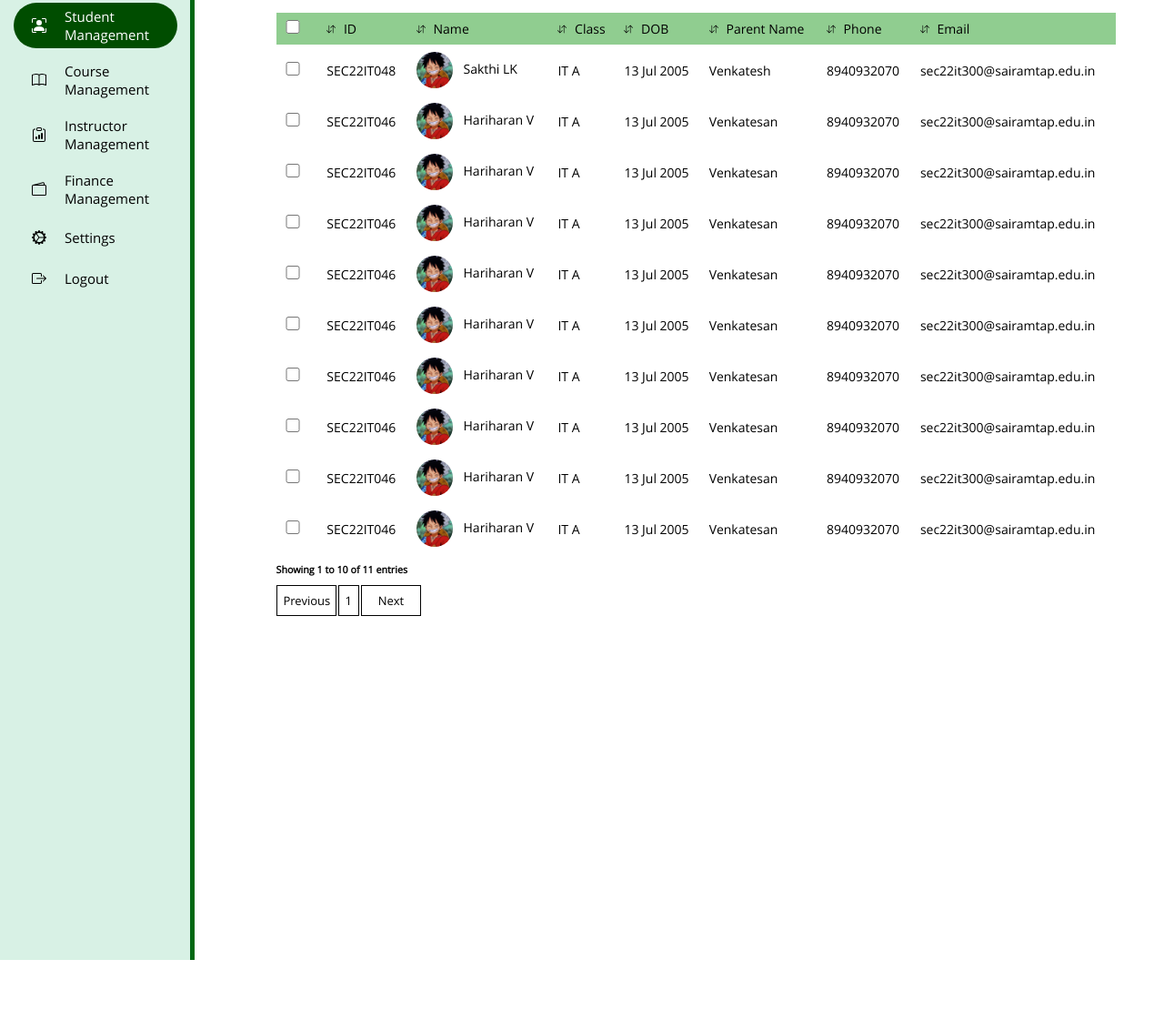
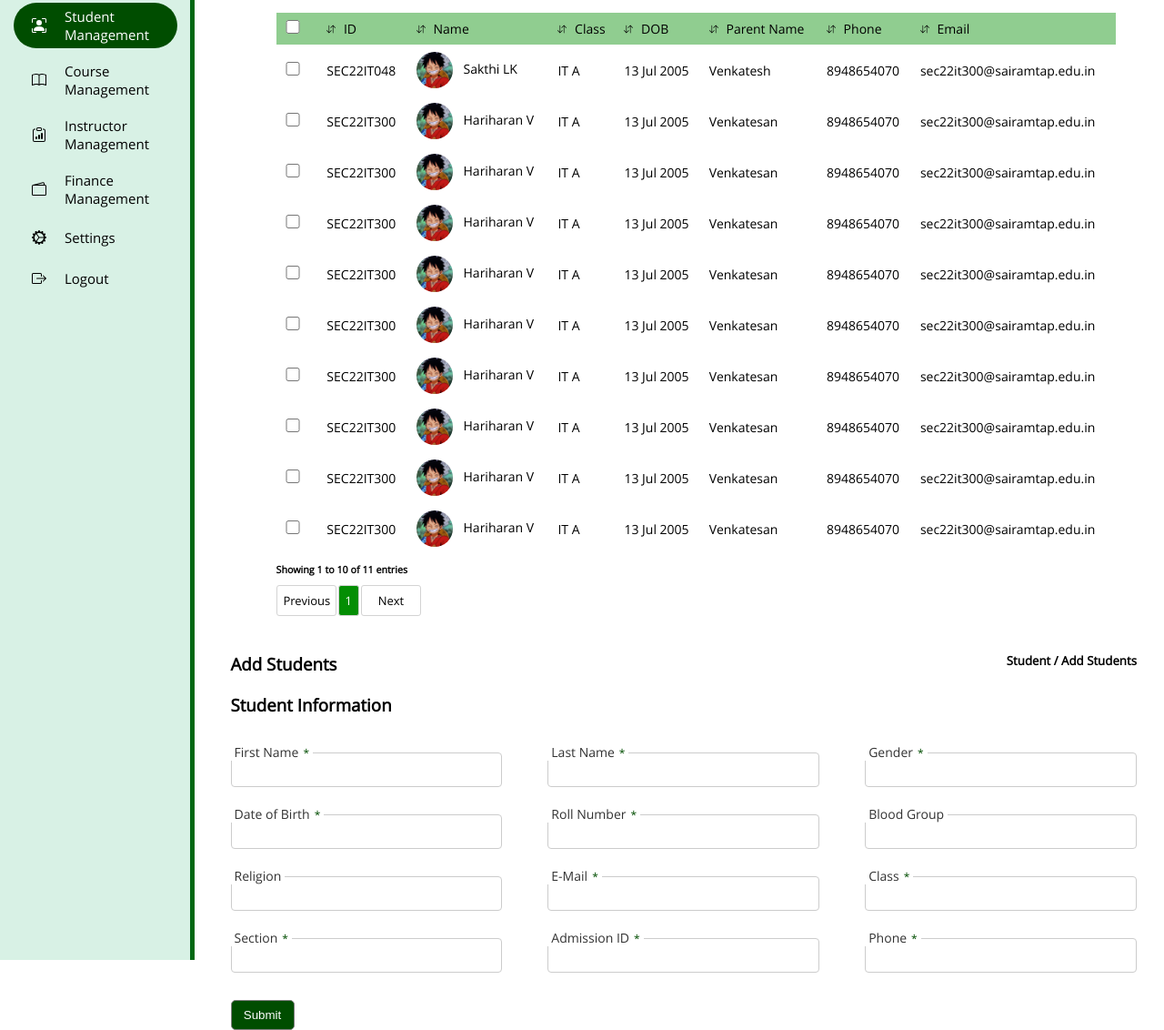
Before and after one commit to sakthilkv/Med_Coursea, a plain HTML site: page student_list.html in a window 1280 px wide. Shown: the part 318-1450 px from the top of the page at 91% size. Before the commit the page ends 1373 px from the top, so only its background shows below. Drawn offline with Linux system fonts and the light colour scheme.

Commit message:
add student

```diff
--- a/student_list.css
+++ b/student_list.css
@@ -34,6 +34,7 @@ navbar {
 navbar img {
     height: 55px;
     margin-top: 3px;
+    margin-left: 20px;
     margin-bottom: -10px;
     padding-top: 0;
     padding-bottom:  0;
@@ -361,12 +362,92 @@ input[type="checkbox"] + label {
 .pagectrl .prev, .next{
     padding: 7px;
     text-align: center;
-	border: 1px solid black;
+    border: 0.5px solid black;
+    border-radius: 3px;
     width: 50px;
 }
 .pagectrl .pageno {
     padding: 7px;
     text-align: center;
-	border: 1px solid black;
+    border: 0.5px solid lightgray;
+    border-radius: 3px;
+}
+
+.pagectrl .active {
+    background-color: #048E04;
+    color: white;
+}
+
+.studentinfo {
+	margin-top: 20px;
+}
+
+
+form {
+	margin-top: 40px;
+}
+fieldset {
+    border: none;
+    padding: 0;
+    margin-bottom: 15px;
+    width: 100%;
+    margin-right: 30px;
+    position: relative;
+}
+
+legend {
+    position: absolute;
+    top: -10px;
+    left: 0;
+    font-size: 14px;
+    color: #333;
+    background-color: white;
+    padding: 0 4px;
+    z-index: 1;
+}
+
+.form-row {
+    display: flex;
+    gap: 20px;
+    margin-bottom: 15px;
+}
+
+.form-row div {
+    position: relative;
+    flex: 1;
+}
+
+.form-row label {
+    position: absolute;
+    top: -10px; /* Adjust based on label size */
+    left: 0;
+    font-size: 14px;
+    color: #333;
+
+    padding: 0 4px;
+    z-index: 1;
+}
+
+.form-row input[type="text"] {
+    width: 100%;
+    padding: 12px 8px 8px 8px;
+    border: 1px solid #ccc;
+    border-radius: 4px;
+    box-sizing: border-box;
+    font-size: 14px;
+}
+
+.mandatory {
+	color: #004D00;
+	font-size: 12px;margin-left: 5px;
+}
+
+form button {
+	padding: 0.5rem;
+	color: white;
+	background-color: #004D00;
+	border: 0.5px solid grey;
+	width: 70px;
+	border-radius: 5px;
 
 }
--- a/student_list.html
+++ b/student_list.html
@@ -175,9 +175,76 @@
 			<h6 class="entrydetails">Showing <span id="actentry">1</span> to <span id="fullentry">10</span> of <span id="totalentry">11</span> entries </h6>
 			<div class="pagectrl" id="pagectrl">
 				<div class="prev pageno">Previous</div>
-				<div class="pageno">1</div>
+				<div class="pageno active">1</div>
 				<div class="next pageno">Next</div>
 			</div>
+			<div class="heading">
+				<h3>Add Students</h3>
+				<h5>Student / Add Students</h3>
+			</div>
+			<h3 class="studentinfo">Student Information</h3>
+			    <form>
+        <div class="form-row">
+            <fieldset>
+                <legend>First Name<span class="mandatory">*</span></legend>
+                <input type="text" id="firstname" name="firstname">
+            </fieldset>
+            <fieldset>
+                <legend>Last Name<span class="mandatory">*</span></legend>
+                <input type="text" id="lastname" name="lastname">
+            </fieldset>
+            <fieldset>
+                <legend>Gender<span class="mandatory">*</span></legend>
+                <input type="text" id="gender" name="gender">
+            </fieldset>
+        </div>
+
+        <div class="form-row">
+            <fieldset>
+                <legend>Date of Birth<span class="mandatory">*</span></legend>
+                <input type="text" id="dob" name="dob">
+            </fieldset>
+            <fieldset>
+                <legend>Roll Number<span class="mandatory">*</span></legend>
+                <input type="text" id="roll" name="roll">
+            </fieldset>
+            <fieldset>
+                <legend>Blood Group</legend>
+                <input type="text" id="bloodgrp" name="bloodgrp">
+            </fieldset>
+        </div>
+
+        <div class="form-row">
+            <fieldset>
+                <legend>Religion</legend>
+                <input type="text" id="religion" name="religion">
+            </fieldset>
+            <fieldset>
+                <legend>E-Mail<span class="mandatory">*</span></legend>
+                <input type="text" id="email" name="email">
+            </fieldset>
+            <fieldset>
+                <legend>Class<span class="mandatory">*</span></legend>
+                <input type="text" id="class" name="class">
+            </fieldset>
+        </div>
+
+        <div class="form-row">
+            <fieldset>
+                <legend>Section<span class="mandatory">*</span></legend>
+                <input type="text" id="section" name="section">
+            </fieldset>
+            <fieldset>
+                <legend>Admission ID<span class="mandatory">*</span></legend>
+                <input type="text" id="admissionid" name="admissionid">
+            </fieldset>
+            <fieldset>
+                <legend>Phone<span class="mandatory">*</span></legend>
+                <input type="text" id="phone" name="phone">
+            </fieldset>
+        </div>
+        <button type="submit">Submit</button>
+    </form>
 		</div>
 	</div>
 	<footer>
--- a/student_list.js
+++ b/student_list.js
@@ -6,97 +6,97 @@ const jsonData = [
 		"Class": "IT A",
 		"DOB": "13 Jul 2005",
 		"ParentName": "Venkatesh",
-		"MobileNumber": "8940932070",
+		"MobileNumber": "8948654070",
 		"Email": "sec22it300@sairamtap.edu.in",
 		"ImageURL": "assets/pfp.jpg"
 	},
 	{
-		"ID": "SEC22IT046",
+		"ID": "SEC22IT300",
 		"Name": "Hariharan V",
 		"Class": "IT A",
 		"DOB": "13 Jul 2005",
 		"ParentName": "Venkatesan",
-		"MobileNumber": "8940932070",
+		"MobileNumber": "8948654070",
 		"Email": "sec22it300@sairamtap.edu.in",
 		"ImageURL": "assets/pfp.jpg"
 	},
 	{
-		"ID": "SEC22IT046",
+		"ID": "SEC22IT300",
 		"Name": "Hariharan V",
 		"Class": "IT A",
 		"DOB": "13 Jul 2005",
 		"ParentName": "Venkatesan",
-		"MobileNumber": "8940932070",
+		"MobileNumber": "8948654070",
 		"Email": "sec22it300@sairamtap.edu.in",
 		"ImageURL": "assets/pfp.jpg"
 	},
 	{
-		"ID": "SEC22IT046",
+		"ID": "SEC22IT300",
 		"Name": "Hariharan V",
 		"Class": "IT A",
 		"DOB": "13 Jul 2005",
 		"ParentName": "Venkatesan",
-		"MobileNumber": "8940932070",
+		"MobileNumber": "8948654070",
 		"Email": "sec22it300@sairamtap.edu.in",
 		"ImageURL": "assets/pfp.jpg"
 	},
 	{
-		"ID": "SEC22IT046",
+		"ID": "SEC22IT300",
 		"Name": "Hariharan V",
 		"Class": "IT A",
 		"DOB": "13 Jul 2005",
 		"ParentName": "Venkatesan",
-		"MobileNumber": "8940932070",
+		"MobileNumber": "8948654070",
 		"Email": "sec22it300@sairamtap.edu.in",
 		"ImageURL": "assets/pfp.jpg"
 	},
 	{
-		"ID": "SEC22IT046",
+		"ID": "SEC22IT300",
 		"Name": "Hariharan V",
 		"Class": "IT A",
 		"DOB": "13 Jul 2005",
 		"ParentName": "Venkatesan",
-		"MobileNumber": "8940932070",
+		"MobileNumber": "8948654070",
 		"Email": "sec22it300@sairamtap.edu.in",
 		"ImageURL": "assets/pfp.jpg"
 	},
 	{
-		"ID": "SEC22IT046",
+		"ID": "SEC22IT300",
 		"Name": "Hariharan V",
 		"Class": "IT A",
 		"DOB": "13 Jul 2005",
 		"ParentName": "Venkatesan",
-		"MobileNumber": "8940932070",
+		"MobileNumber": "8948654070",
 		"Email": "sec22it300@sairamtap.edu.in",
 		"ImageURL": "assets/pfp.jpg"
 	},
 	{
-		"ID": "SEC22IT046",
+		"ID": "SEC22IT300",
 		"Name": "Hariharan V",
 		"Class": "IT A",
 		"DOB": "13 Jul 2005",
 		"ParentName": "Venkatesan",
-		"MobileNumber": "8940932070",
+		"MobileNumber": "8948654070",
 		"Email": "sec22it300@sairamtap.edu.in",
 		"ImageURL": "assets/pfp.jpg"
 	},
 	{
-		"ID": "SEC22IT046",
+		"ID": "SEC22IT300",
 		"Name": "Hariharan V",
 		"Class": "IT A",
 		"DOB": "13 Jul 2005",
 		"ParentName": "Venkatesan",
-		"MobileNumber": "8940932070",
+		"MobileNumber": "8948654070",
 		"Email": "sec22it300@sairamtap.edu.in",
 		"ImageURL": "assets/pfp.jpg"
 	},
 	{
-		"ID": "SEC22IT046",
+		"ID": "SEC22IT300",
 		"Name": "Hariharan V",
 		"Class": "IT A",
 		"DOB": "13 Jul 2005",
 		"ParentName": "Venkatesan",
-		"MobileNumber": "8940932070",
+		"MobileNumber": "8948654070",
 		"Email": "sec22it300@sairamtap.edu.in",
 		"ImageURL": "assets/pfp.jpg"
 	}
```
Also changed, not shown: 1 other file. Lines whose indentation alone changed are shown as unchanged.
